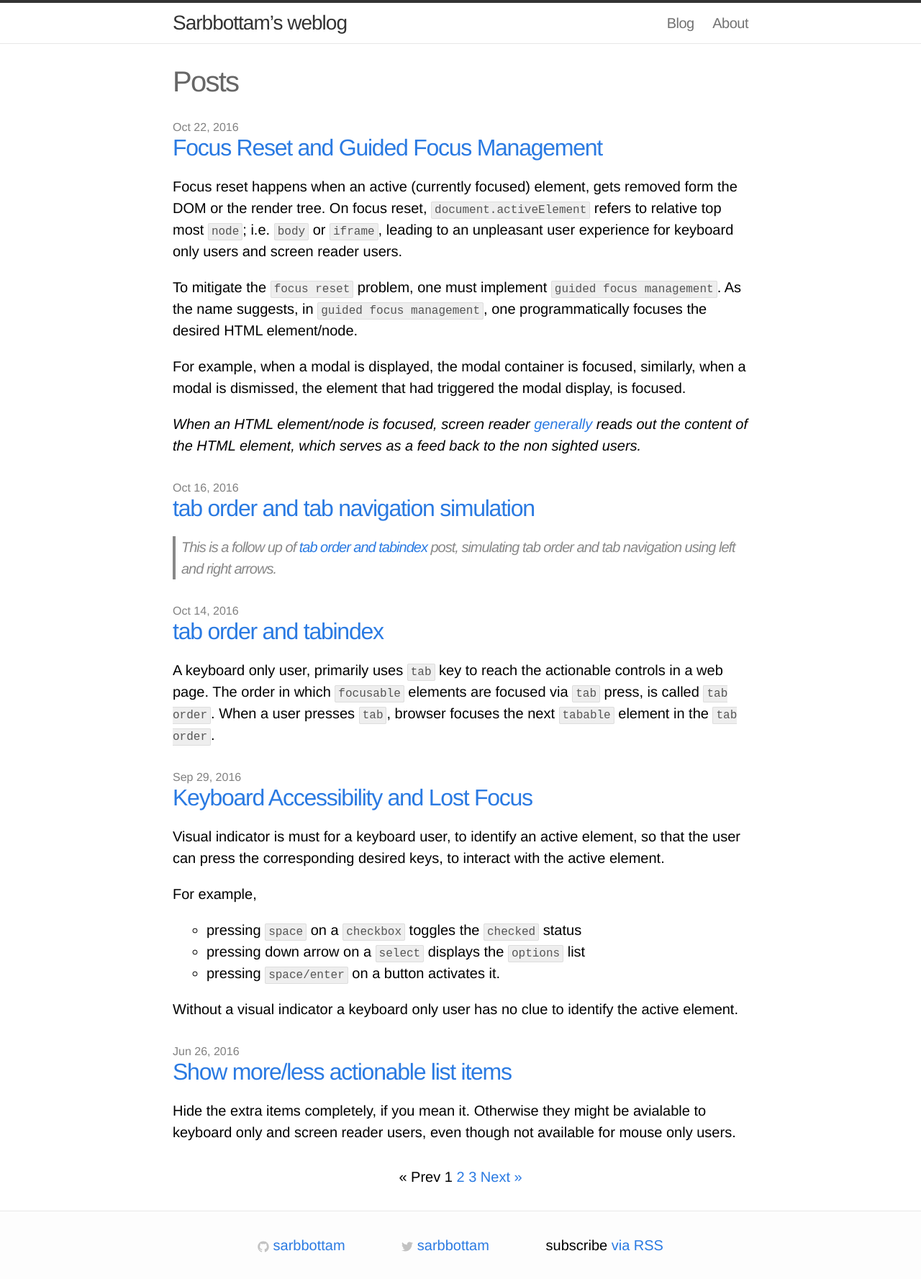
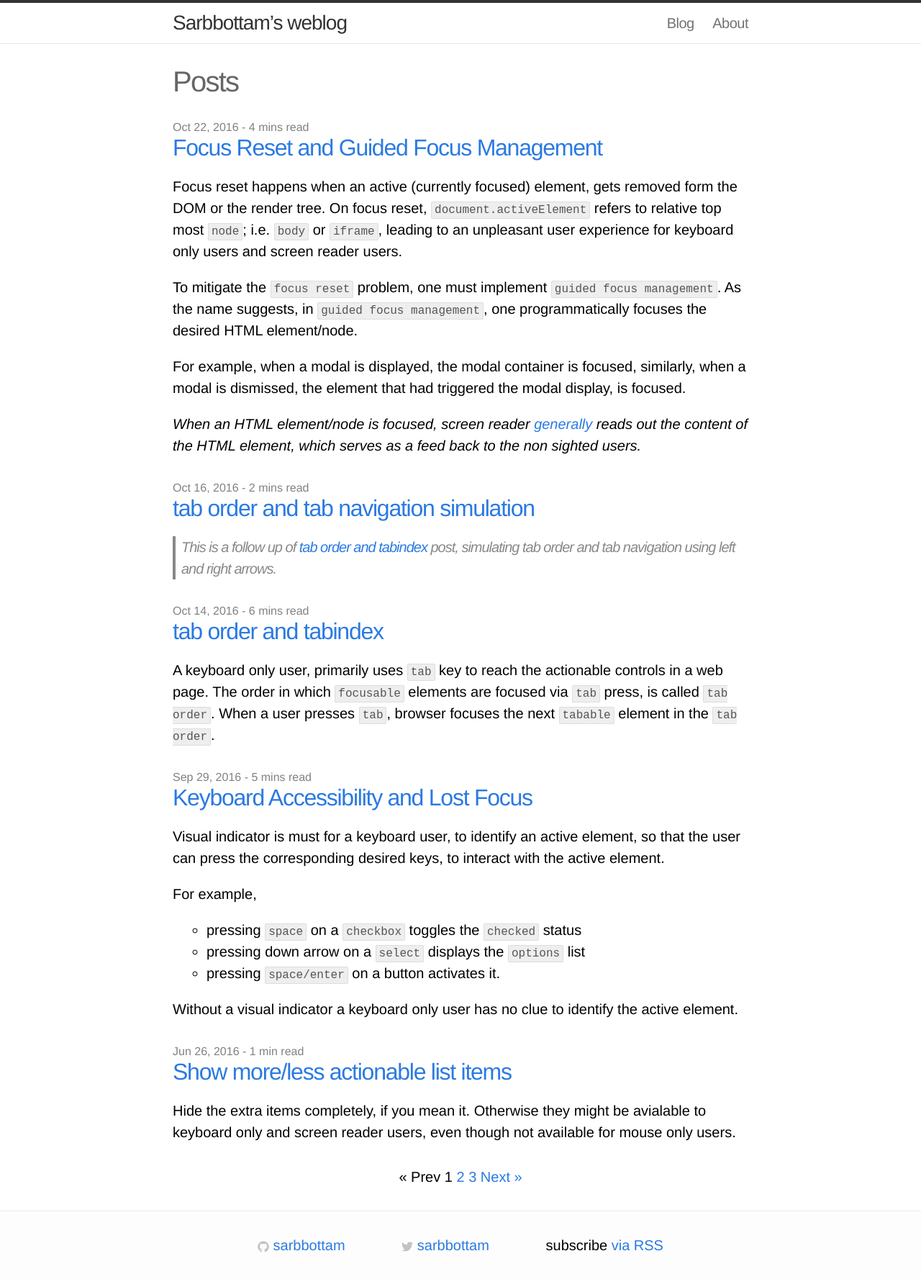
Before and after one commit to sarbbottam/sarbbottam.github.io, a Jekyll site: the page built from index.html, in a window 1280 px wide. Shown: the whole page at 72% size. Built offline with Jekyll 4.4.1, drawn with Linux system fonts in a browser that asks for light colours; the list of posts is cut into pages by our own code.

Commit message:
feat(read time): added mins to read
fixes #17

```diff
--- a/_sass/_post.scss
+++ b/_sass/_post.scss
@@ -1,4 +1,4 @@
-.post-date {
+.post-meta {
   font-size: $post-meta-font-size;
   color: $post-meta-color;
   display: block;
--- a/index.html
+++ b/index.html
@@ -10,7 +10,16 @@ image:
 <ul class="posts">
   {% for post in paginator.posts %}
     <li class="posts-li">
-      <span class="post-date">{{ post.date | date: "%b %-d, %Y" }}</span>
+      <span class="post-meta">
+      {{ post.date | date: "%b %-d, %Y" }}
+      -
+      {% assign words = post.content | number_of_words %}
+      {% if words < 360 %}
+        1 min read
+      {% else %}
+        {{ words | divided_by:180 }} mins read
+      {% endif %}
+      </span>
       <a class="post-link" href="{{ post.url | prepend: site.baseurl }}">{{ post.title }}</a>
       <div class="post-content">
         {{ post.excerpt }}
```
Also changed, not shown: _layouts/post.html (+10 -1 lines).
